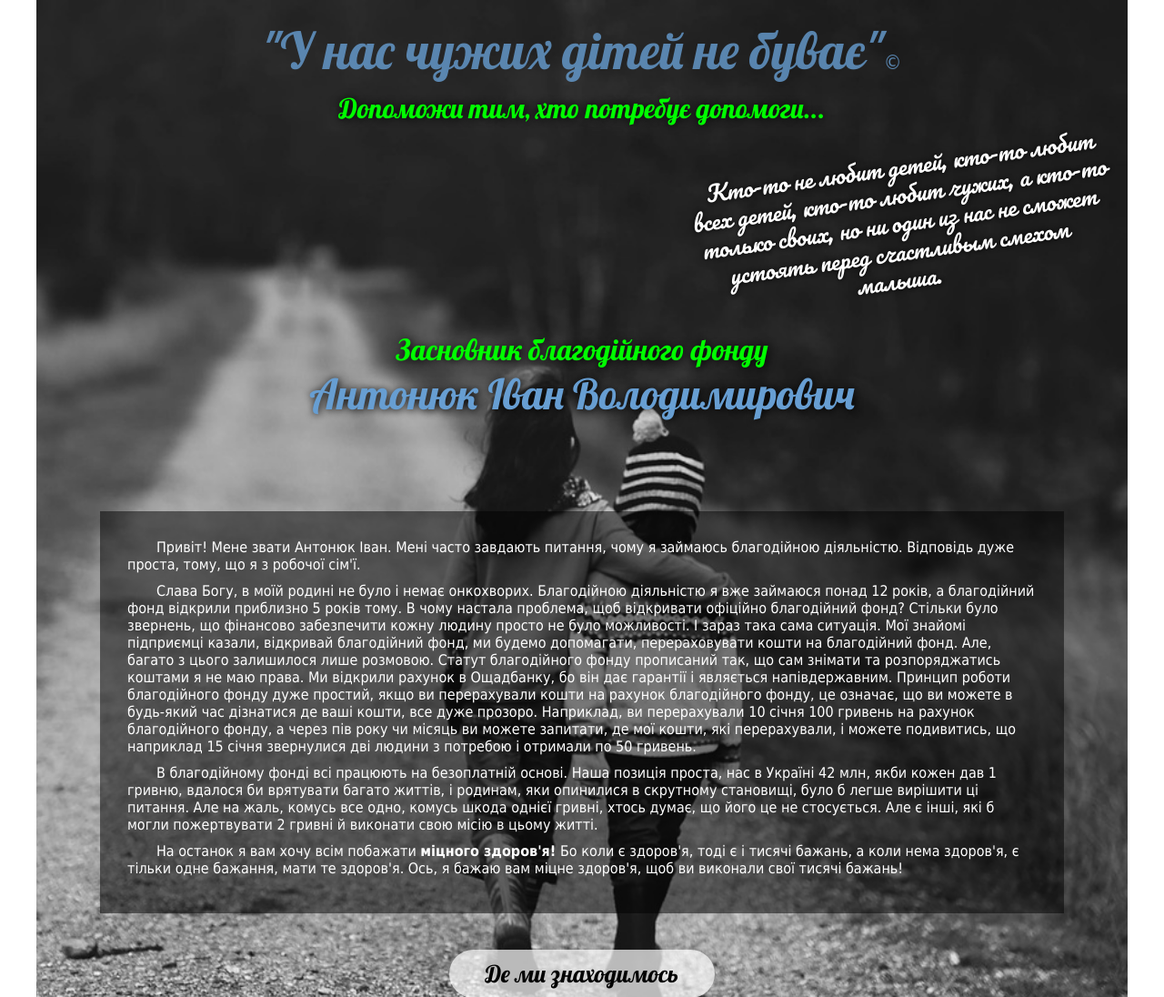
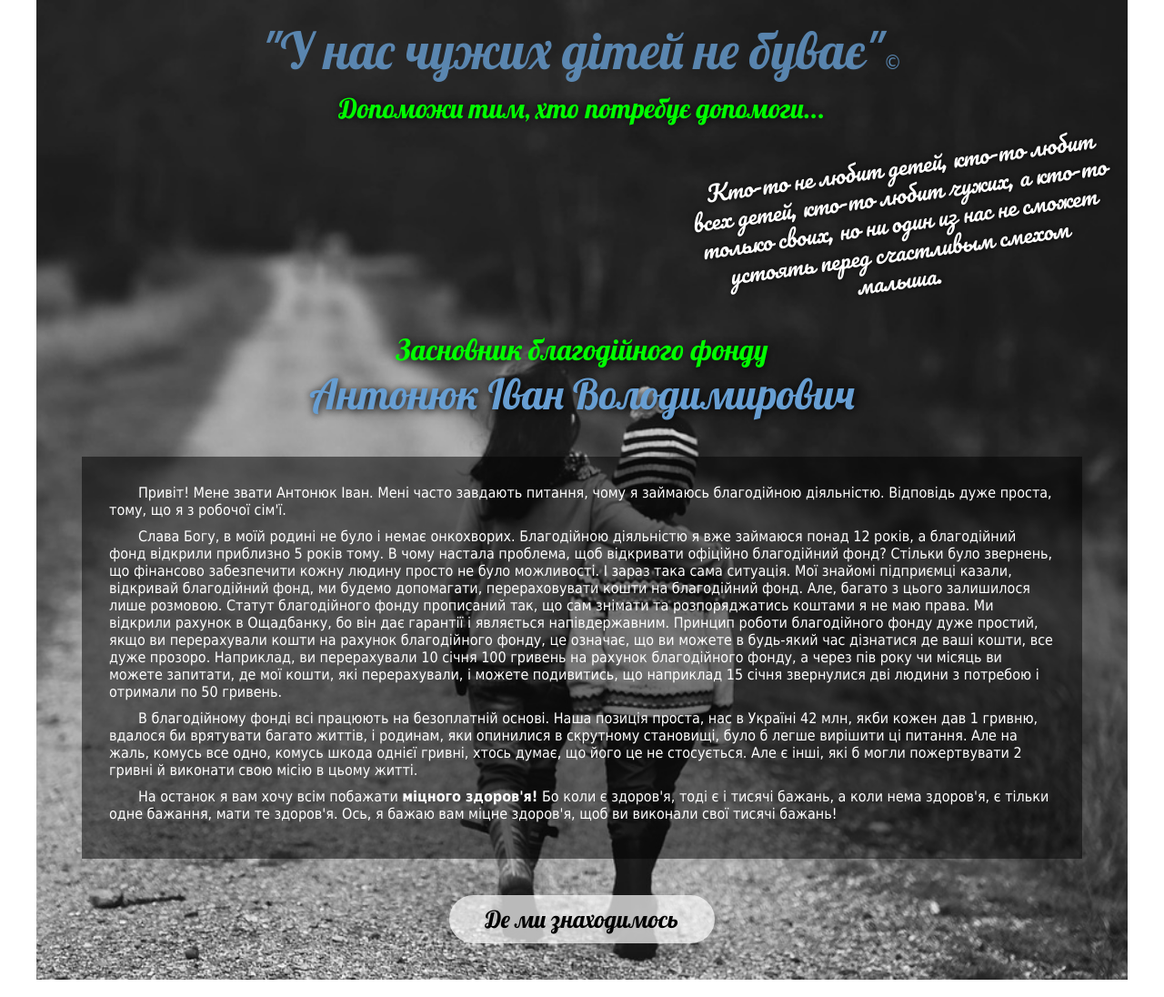
Before and after one commit to hcstk/hcstk.github.io, a PHP site: page / in a window 1280 px wide. Shown: the top 1096 px of the page at 91% size. Run offline with PHP 8.4, Linux system fonts and the light colour scheme; grey boxes are pictures that could not be loaded.

Commit message:
adaptive1212

```diff
--- a/style.css
+++ b/style.css
@@ -85,9 +85,10 @@ p.under{
 }
 .some-text{
 	padding: 30px;
-	margin: 100px 60px 0;
+	margin: 40px auto;
 	/*text-align: center;*/
 	background-color: rgba(0,0,0,.5);
+	max-width: 1100px;
 }
 .some-text p{
 	color: #fff;
@@ -129,7 +130,7 @@ p.copy-coder a, p.copy-owner a{
 	text-align: center;
 	background-color: rgba(255,255,255,.7);
 	border-radius: 30px;
-	margin-top: 40px;
+	/*margin-top: 40px;*/
 	transition: .2s;
 }
 .button-location:hover{
```
